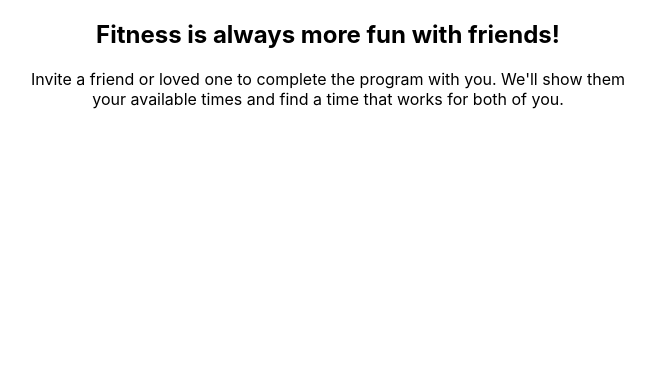
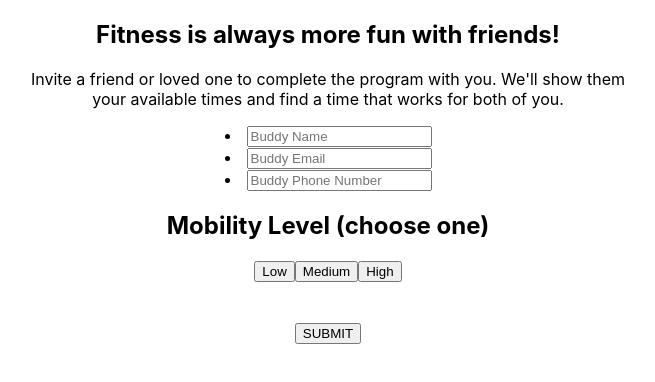
Before and after one commit to build-week-flex-together/frontend-max, a React (Create React App) app: page /buddy-input in a window 1280 px wide. Shown: the top 382 px of the page, without its empty margins (312-967 px from the left). Built offline with nearby package versions, Linux system fonts and the light colour scheme.

Commit message:
more components, added to local storage

```diff
--- a/src/App.js
+++ b/src/App.js
@@ -1,23 +1,39 @@
 import React, { Component } from 'react';
 import WelcomePage from './components/WelcomePage';
+// import Login from './components/Login';
 import UserSelection from './components/UserSelection';
 import UserInput from './components/UserInput';
 import BuddyInput from './components/BuddyInput';
 import UserSchedule from './components/UserSchedule';
+import UserCompleted from './components/UserCompleted';
+import BuddySchedule from './components/BuddySchedule';
+import BuddyCompleted from './components/BuddyCompleted';
+import Contact from './components/Contact';
 import { Route } from 'react-router-dom';
 
 import './App.css';
 
 class App extends Component {
+
+
+
+// componentDidMount() {
+
+// }
+
   render() {
     return (
       <div className="App">
        <Route exact path='/' component={WelcomePage} />
+       {/* <Route path='/login' component={Login} /> */}
         <Route path='/selection' component={UserSelection}/>
         <Route path='/user-input' component={UserInput} />
         <Route path='/buddy-input' component={BuddyInput} />
         <Route path='/user-schedule' component={UserSchedule} />
-
+        <Route path='/user-completed' component={UserCompleted} />
+        <Route path='/buddy-schedule' component={BuddySchedule} />
+        <Route path='/buddy-completed' component={BuddyCompleted} />
+        <Route path='/contact' component={Contact}/>
 
       </div>
     );
--- /dev/null
+++ b/src/components/BuddyCompleted.js
@@ -0,0 +1,15 @@
+import React from 'react';
+
+const BuddyCompleted = () => {
+    return (
+        <div>
+            <h3> Thank you! For the next 4 weeks you and [user 1] <br/>
+            will be working out at
+             </h3>
+             <h1>{/* this is the time agreed on */}</h1>
+             <h3>Don't worry, we'll send you a reminder email and text.</h3>
+        </div>
+     );
+}
+
+export default BuddyCompleted;
--- a/src/components/BuddyInput.js
+++ b/src/components/BuddyInput.js
@@ -1,14 +1,80 @@
 import React from 'react';
+import { Link } from 'react-router-dom';
 
-const BuddyInput = () => {
+
+class BuddyInput extends React.Component {
+    constructor(props) {
+        super(props);
+
+    this.state = {
+        name: '',
+        email: '',
+        phone: '',
+        mobility: ''
+
+    }
+    }
+
+    componentDidUpdate(){
+        localStorage.setItem('buddyInput', JSON.stringify(this.state));
+    }
+
+
+
+      handleMobilityChange = (event) => {
+        this.setState({mobility: event.target.value});
+      }
+
+
+    handleInputChange = (event) => {
+        this.setState({
+            [event.target.name]: event.target.value
+        })
+    }
+
+
+
+        render() {
         return (
             <div>
                  <h2>Fitness is always more fun with friends!</h2>
             <p>Invite a friend or loved one to complete the program with you. We'll show them <br/>
             your available times and find a time that works for both of you.
             </p>
+                <form>
+                   <li> <input
+                    onChange={this.handleInputChange}
+                    placeholder="Buddy Name"
+                    value={this.state.name}
+                    name="name"
+                    /> </li>
+                   <li> <input
+                    onChange={this.handleInputChange}
+                    placeholder="Buddy Email"
+                    value={this.state.email}
+                    name="email"
+                    /> </li>
+                   <li> <input
+                    onChange={this.handleInputChange}
+                    placeholder="Buddy Phone Number"
+                    value={this.state.phone}
+                    name="phone"
+                    /> </li>
+                </form>
+                <h2>Mobility Level (choose one)</h2>
+            {/* Need to implement radio button options from material ui but for now
+            there will be meaningless buttons just for sake of viewing */}
+                    <button value='1' onClick={this.handleMobilityChange}>Low</button>
+                    <button value='2' onClick={this.handleMobilityChange}>Medium</button>
+                    <button value='3' onClick={this.handleMobilityChange}>High</button>
+                <br/>
+                <br/>
+                <br/>
+
+                  <Link to='/user-completed'>  <button /*onSubmit here will pass everything to db */ >SUBMIT</button> </Link>
             </div>
          );
         }
+    }
 
     export default BuddyInput;
--- /dev/null
+++ b/src/components/BuddySchedule.js
@@ -0,0 +1,20 @@
+import React from 'react';
+import { Link } from 'react-router-dom'
+
+const BuddySchedule = () => {
+    return (
+        <div>
+            <h3>Here are some good times for [User 1], do any of these work for you?</h3>
+            <p>To complete the beta we are asking that people commit to one <br/>
+             30 minute time block once a week. Please choose what times work well for you.</p>
+
+        <Link to='/buddy-completed' ><button>SUBMIT</button></Link>
+        <br/>
+        <br/>
+
+        <Link to='/contact' >none of these times work for me</Link>
+        </div>
+     );
+}
+
+export default BuddySchedule;
--- /dev/null
+++ b/src/components/Contact.js
@@ -0,0 +1,17 @@
+import React from 'react';
+
+const Contact = () => {
+    return (
+        <div>
+            <h3>Looks like we're having a hard time finding a time <br/>
+             that works for both of you. Let's try thing the old <br/>
+             fashioned way.
+              </h3>
+              <h2>Call Benji and figure out a time that works</h2>
+              <h3>What time works?</h3>
+              <button>Submit</button>
+        </div>
+     );
+}
+
+export default Contact;
--- /dev/null
+++ b/src/components/Login.js
@@ -0,0 +1,17 @@
+import React from 'react';
+
+class Login extends React.Component {
+    constructor(props) {
+        super(props);
+        this.state = {  }
+    }
+    render() {
+        return (
+            <div>
+                <h1>Login stuff goes here</h1>
+            </div>
+         );
+    }
+}
+
+export default Login;
--- /dev/null
+++ b/src/components/UserCompleted.js
@@ -0,0 +1,16 @@
+import React from 'react';
+
+const UserCompleted = () => {
+    return (
+        <div>
+            <h1>Thanks! We've got all we need.</h1>
+            <h3>We'll reach out to your buddy and find a time <br/>
+             that works for them and get back to you with <br/>
+              an assigned time! We're excited for you to <br/>
+               start moving!
+               </h3>
+        </div>
+     );
+}
+
+export default UserCompleted;
--- a/src/components/UserInput.js
+++ b/src/components/UserInput.js
@@ -6,17 +6,28 @@ constructor(props) {
     super(props);
 
 this.state = {
+
+
     name: '',
     email: '',
     phone: '',
-    value: '',
-    level: ''
+    notify: '',
+    mobility: ''
+
 
 }
 }
 
+componentDidUpdate(){
+    localStorage.setItem('userInput', JSON.stringify(this.state));
+}
+
 handleChange = (event) => {
-    this.setState({value: event.target.value});
+    this.setState({notify: event.target.value});
+  }
+
+  handleMobilityChange = (event) => {
+    this.setState({mobility: event.target.value});
   }
 
 handleInputChange = (event) => {
@@ -24,6 +35,8 @@ handleInputChange = (event) => {
         [event.target.name]: event.target.value
     })
 }
+
+
 
 
 
@@ -53,9 +66,9 @@ handleInputChange = (event) => {
             </form>
 
             <h3>I prefer to receive notifications by {' '}
-                <select value={this.state.value} onChange={this.handleChange}>
-                    <option value='textemail'>Text & Email</option>
-                    <option value='txt'>Text Message</option>
+                <select value={this.state.notify} onChange={this.handleChange}>
+                    <option value='Select'>Choose One</option>
+                    <option value='text'>Text Message</option>
                     <option value='email'>Email</option>
 
                 </select>
@@ -63,9 +76,16 @@ handleInputChange = (event) => {
                 <h2>Mobility Level (choose one)</h2>
             {/* Need to implement radio button options from material ui but for now
             there will be meaningless buttons just for sake of viewing */}
-            <button>Low</button>
-            <button>Medium</button>
-            <button>High</button>
+
+
+
+
+                    <button value='1' onClick={this.handleMobilityChange}>Low</button>
+                    <button value='2' onClick={this.handleMobilityChange}>Medium</button>
+                    <button value='3' onClick={this.handleMobilityChange}>High</button>
+
+
+
                 <br/>
                 <br/>
                 <br/>
--- a/src/components/UserSchedule.js
+++ b/src/components/UserSchedule.js
@@ -4,14 +4,21 @@ import { Link } from 'react-router-dom';
 class UserSchedule extends React.Component {
     constructor() {
         super();
-        // this.state = {
-        //     value: ''
-        // }
+        this.state = {
+            timezone: ''
+        }
     }
 
-    // handleChange = (event) => {
-    //     this.setState({value: event.target.value});
-    //   }
+
+
+    componentDidUpdate(){
+        localStorage.setItem('userSchedule', JSON.stringify(this.state));
+    }
+
+
+    handleChange = (event) => {
+        this.setState({timezone: event.target.value});
+      }
 
 
     render() {
@@ -21,14 +28,16 @@ class UserSchedule extends React.Component {
             <p>To complete the beta, we are asking that people commit to one <br/>
             30 minute time block once a week. Please choose what times work well for you.
             </p>
-            {/* <p>TimeZone: {' '}
-                <select value={this.state.value} onChange={this.handleChange}>
-                    <option value='PST'>Los Angeles (Pacific Standard Time)</option>
-                    <option value='MST'>Denver (Mountain Standard Time)</option>
-                    <option value='CST'>Dallas (Central Standard Time)</option>
-                    <option value='EST'>New York (Eastern Standard Time)</option>
+            <p>TimeZone: {' '}
+                <select value={this.state.timezone} onChange={this.handleChange}>
+                    <option value='Pacific Time'>Los Angeles (Pacific Standard Time)</option>
+                    <option value='Mountain Time'>Denver (Mountain Standard Time)</option>
+                    <option value='Central Time'>Dallas (Central Standard Time)</option>
+                    <option value='Eastern Time'>New York (Eastern Standard Time)</option>
 
-                </select></p> */}
+                </select></p>
+
+                <h1>CALENDAR GOES HERE</h1>
 
                 <Link to='/buddy-input'><button>Next</button></Link>
         </div>
--- a/src/components/UserSelection.js
+++ b/src/components/UserSelection.js
@@ -1,16 +1,39 @@
 import React from 'react';
 import { Link } from 'react-router-dom';
 
-const UserSelection = () => {
+class UserSelection extends React.Component {
+    constructor() {
+        super();
+        this.state = {
+            userType: ''
+        }
+    }
+
+    componentDidUpdate(){
+        localStorage.setItem('userType', JSON.stringify(this.state));
+    }
+
+handleUser = (event) => {
+    this.setState({
+        userType: event.target.value
+    })
+}
+
+
+
+    render() {
     return (
         <div>
             <h2>Who Are You?</h2>
             <h4>Choose 1:</h4>
-        <Link to='/user-input'><button>I am interested in low impact exercise</button></Link>
-        <Link to='/buddy-input'><button>I want to be a companion to my loved one/friend who needs to do low impact exercise</button></Link>
-
+        <button value='1' onClick={this.handleUser}>I am interested in low impact exercise</button>
+        <button value='2' onClick={this.handleUser}>I want to be a companion to my loved one/friend who needs to do low impact exercise</button>
+       <br/>
+       <br/>
+       <Link to='/user-input'>Next</Link>
         </div>
      );
+    }
 }
 
 export default UserSelection;
--- a/src/components/WelcomePage.js
+++ b/src/components/WelcomePage.js
@@ -5,6 +5,7 @@ import { Link } from 'react-router-dom';
 const WelcomePage = () => {
     return (
         <div>
+            {/* <Link to='/login'>Login</Link> */}
             <h2>Welcome To FlexTogether</h2>
           <Link to='/selection'> <button >Start</button> </Link>
         </div>
```
Lines whose indentation alone changed are shown as unchanged.
